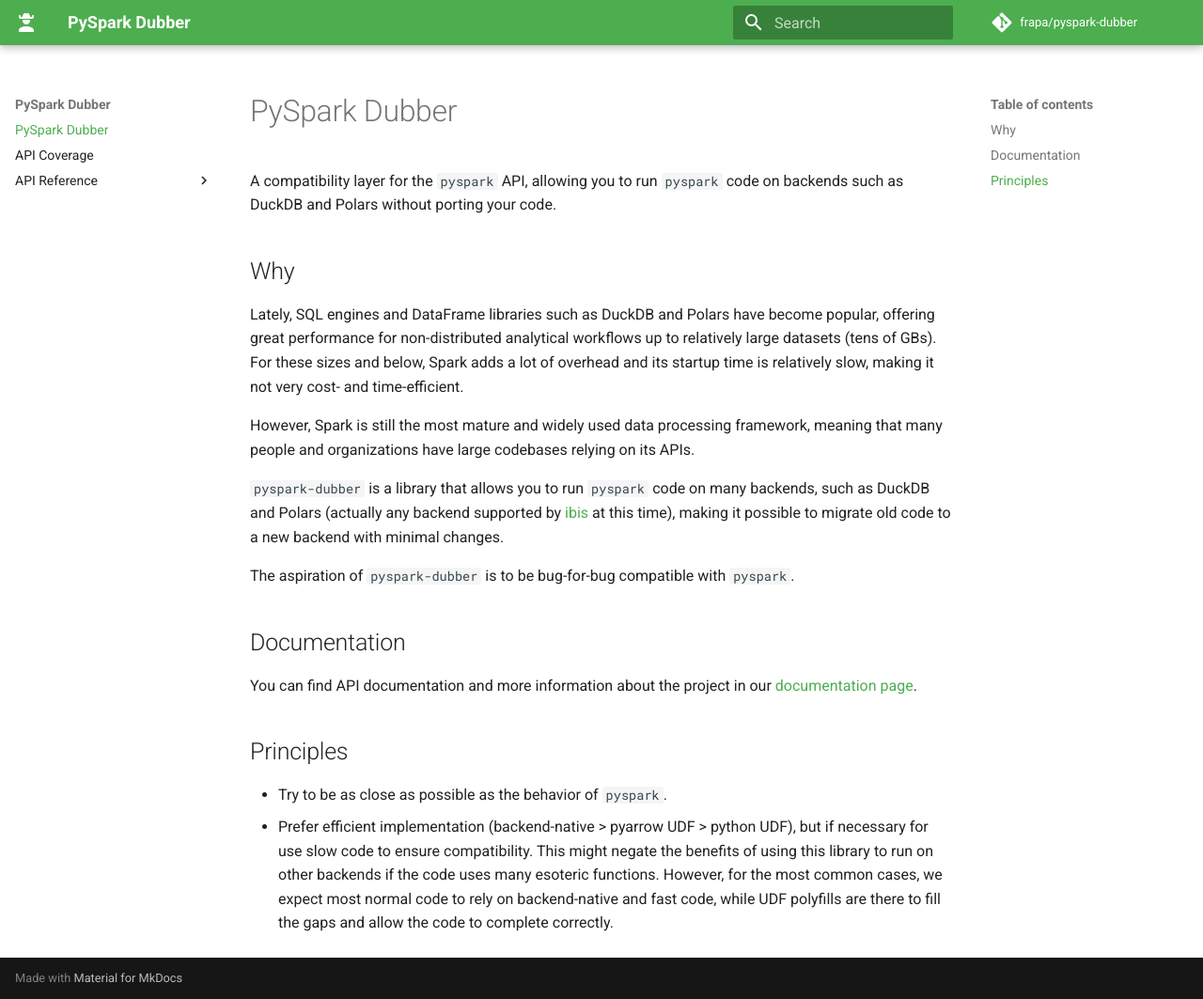
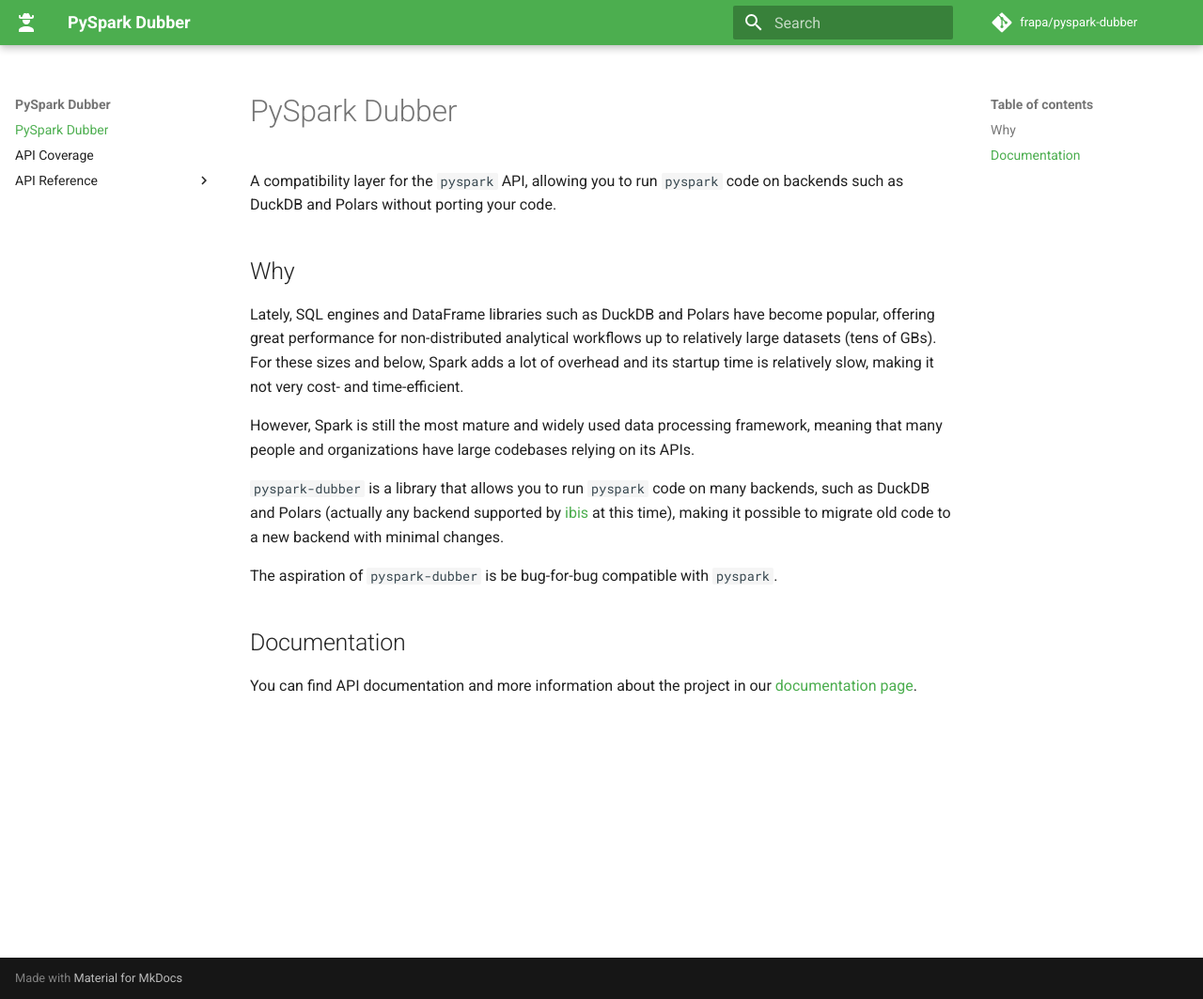
Before and after one commit to frapa/pyspark-dubber, an MkDocs documentation site: the page built from docs/index.md, in a window 1280 px wide and 1063 px high. Shown: the whole window at 94% size. Built offline with MkDocs 1.6.1 and Material for MkDocs 9.7.7, drawn with Linux system fonts in a browser that asks for light colours; comment, search, counter and statistics services are not loaded.

Commit message:
Fix schema

```diff
--- a/docs/index.md
+++ b/docs/index.md
@@ -17,20 +17,9 @@
 DuckDB and Polars (actually any backend supported by [ibis](https://ibis-project.org/) at this time),
 making it possible to migrate old code to a new backend with minimal changes.
 
-The aspiration of `pyspark-dubber` is to be bug-for-bug compatible with `pyspark`.
+The aspiration of `pyspark-dubber` is be bug-for-bug compatible with `pyspark`.
 
 ## Documentation
 
 You can find API documentation and more information about the project in our
 [documentation page](https://frapa.github.io/pyspark-dubber/).
-
-## Principles
-
-- Try to be as close as possible as the behavior of `pyspark`.
-- Prefer efficient implementation (backend-native > pyarrow UDF > python UDF),
-  but if necessary for use slow code to ensure compatibility. This might
-  negate the benefits of using this library to run on other backends if the
-  code uses many esoteric functions. However, for the most common cases,
-  we expect most normal code to rely on backend-native and fast code,
-  while UDF polyfills are there to fill the gaps and allow the code to
-  complete correctly.
```
Also changed, not shown: docs/api_coverage.md (+10 -10 lines), 1 other file.
